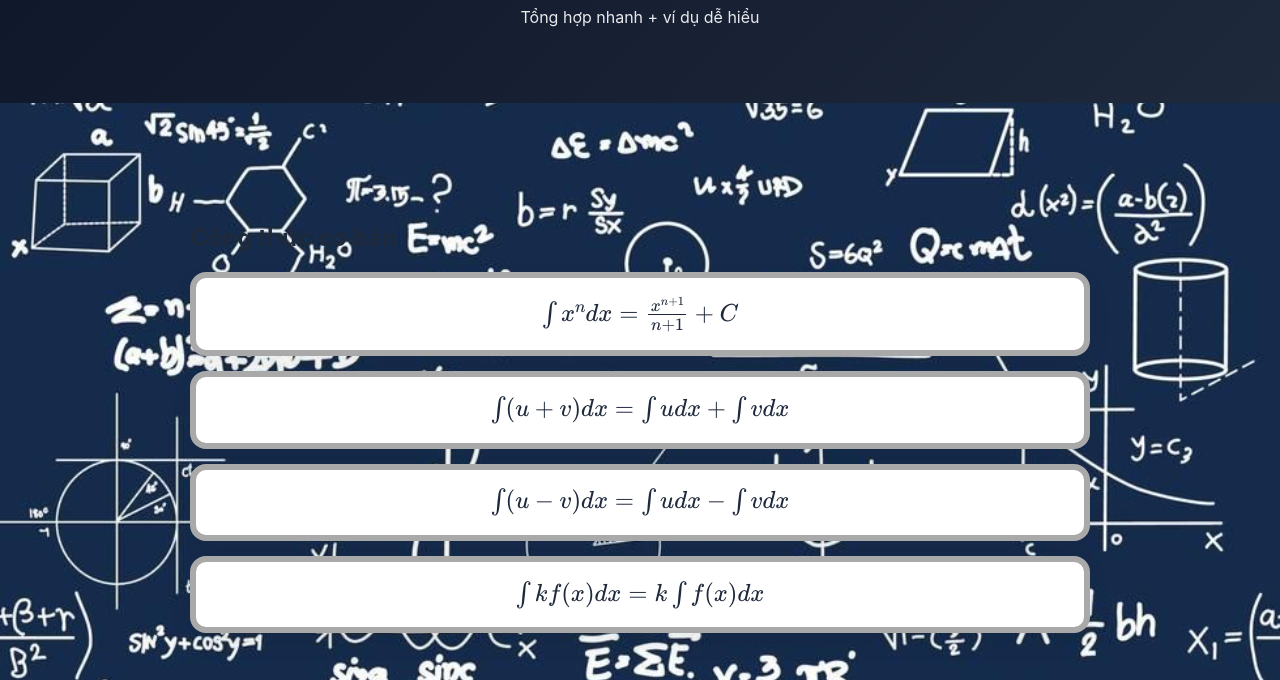
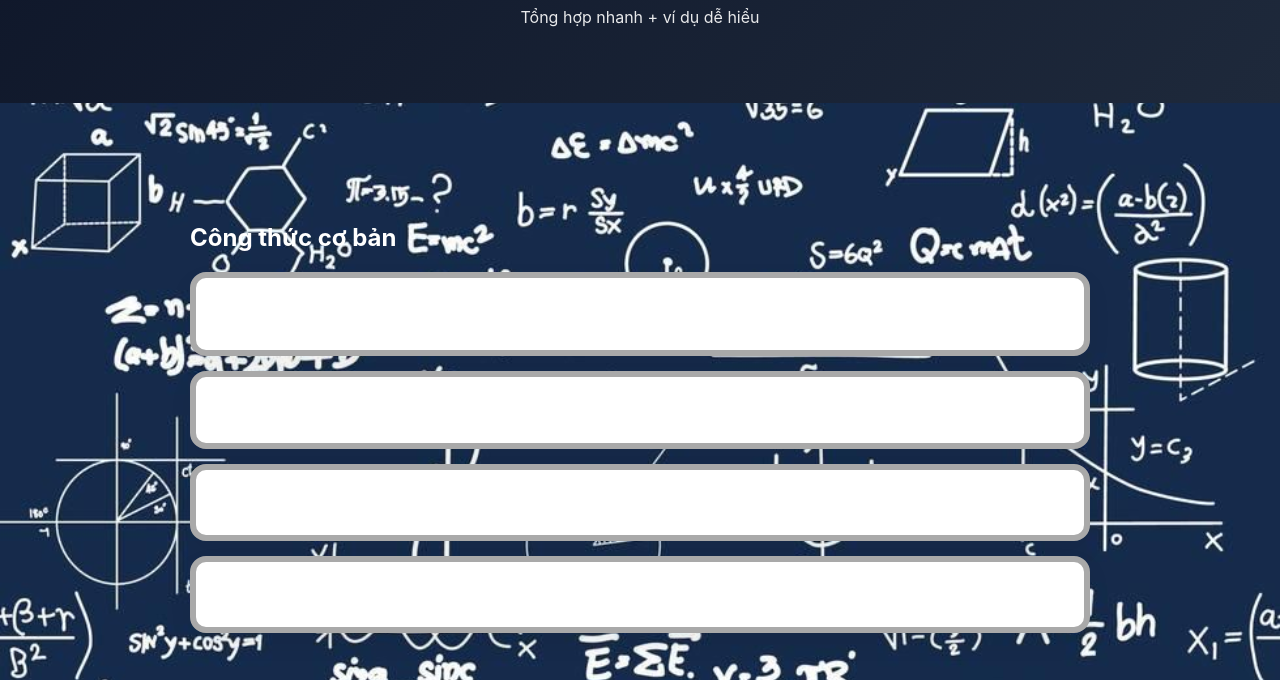
Before and after one commit to chevevic/danhsach, a plain HTML site: page section2.html in a window 1280 px wide. Shown: the part 107-787 px from the top of the page. Drawn offline with nearby package versions, Linux system fonts and the light colour scheme.

Commit message:
Update section2.html

```diff
--- a/section2.html
+++ b/section2.html
@@ -19,7 +19,7 @@ body{
   margin:0;
   font-family: -apple-system, BlinkMacSystemFont, "Segoe UI", Roboto, sans-serif;
   background:#f8fafc;
-  color:#1e293b;
+  color:white;
   background-image: url('bg.jpg');
   background-size: cover;
   background-attachment: fixed;
```
